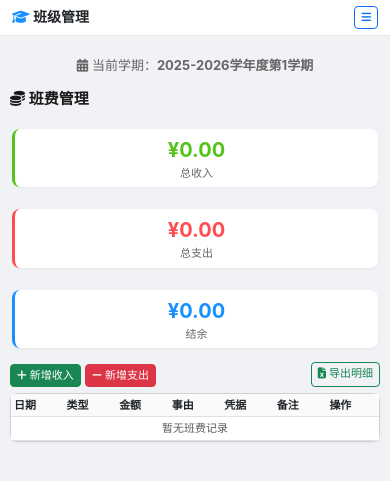
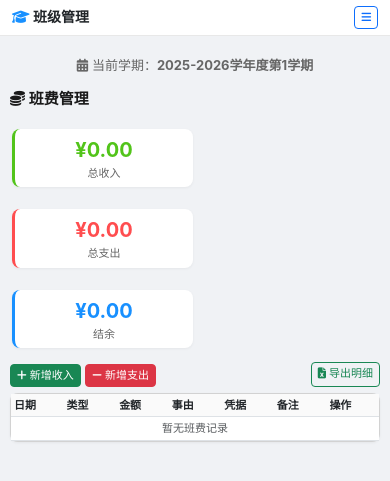
Before and after one commit to Jwzhonga/class-manager, a Flask app: page /fund in a window 390 px wide. Shown: the top 481 px of the page. Run offline with Flask 3, Linux system fonts and the light colour scheme; the visitor is signed in with stand-in values (Sample User, id 1); data comes from the database, SQL or seed files in the repository; data that the repository does not hold is empty; some libraries are stand-ins or nearby versions.

Commit message:
fix: 移动端统计卡片2列布局
- fund.html: 收入/支出/结余卡片 col-md-4 → col-6 col-md-4
- index.html: 快捷入口区 col-md-4 → col-6 col-md-4
- teaching.html: 任课卡片 col-md-4 → col-6 col-md-4 col-lg-3

```diff
--- a/templates/fund.html
+++ b/templates/fund.html
@@ -3,19 +3,19 @@
 <h4 class="page-title"><i class="fas fa-coins"></i> 班费管理</h4>
 
 <div class="row g-2 mb-3">
-    <div class="col-md-4">
+    <div class="col-6 col-md-4">
         <div class="stat-card text-center p-2" style="border-left:3px solid #52c41a">
             <div class="number" style="font-size:20px;color:#52c41a">¥{{ '%.2f'|format(income) }}</div>
             <div class="label" style="font-size:11px">总收入</div>
         </div>
     </div>
-    <div class="col-md-4">
+    <div class="col-6 col-md-4">
         <div class="stat-card text-center p-2" style="border-left:3px solid #ff4d4f">
             <div class="number" style="font-size:20px;color:#ff4d4f">¥{{ '%.2f'|format(expense) }}</div>
             <div class="label" style="font-size:11px">总支出</div>
         </div>
     </div>
-    <div class="col-md-4">
+    <div class="col-6 col-md-4">
         <div class="stat-card text-center p-2" style="border-left:3px solid #1890ff">
             <div class="number" style="font-size:20px;color:#1890ff">¥{{ '%.2f'|format(balance) }}</div>
             <div class="label" style="font-size:11px">结余</div>
--- a/templates/index.html
+++ b/templates/index.html
@@ -129,7 +129,7 @@
 
     <!-- 快捷入口 + 处分记录 -->
     <div class="row g-3">
-        <div class="col-md-4">
+        <div class="col-6 col-md-4">
             <div class="card border-0 shadow-sm h-100">
                 <div class="card-header bg-white fw-bold"><i class="fas fa-bolt text-warning"></i> 快捷入口</div>
                 <div class="card-body">
--- a/templates/teaching.html
+++ b/templates/teaching.html
@@ -125,7 +125,7 @@ function showImportModal() {
 {% if subject_data %}
 <div class="row">
     {% for item in subject_data %}
-    <div class="col-md-4 col-lg-3 mb-3">
+    <div class="col-6 col-md-4 col-lg-3 mb-3">
         <a href="{{ url_for('teaching_students', course_id=item.subject.id) }}" class="text-decoration-none">
             <div class="card h-100 stat-card">
                 <div class="card-body">
```
